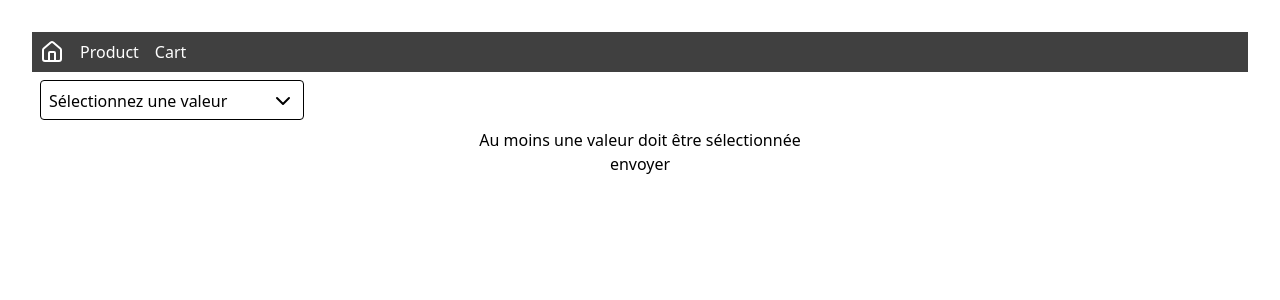
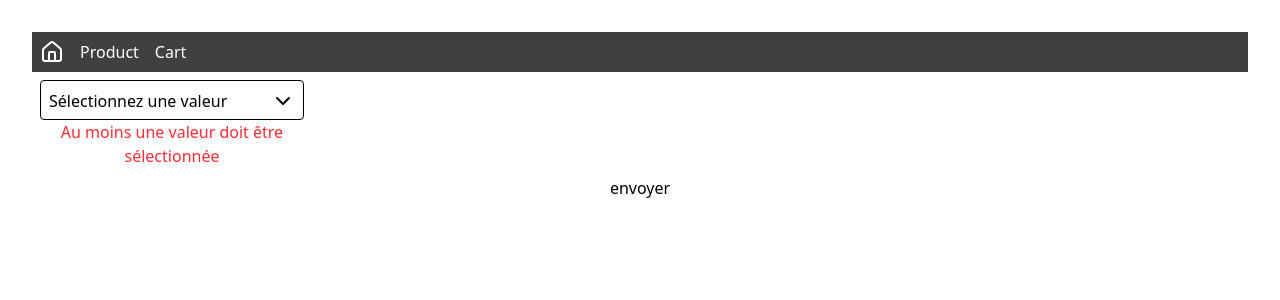
Before and after one commit to training-dev-fr/4-esgi-react-avance, a React (Vite) app: page /Select in a window 1280 px wide. Both pictures are taken after a click on the button "envoyer". Shown: the top 300 px of the page. Built offline with nearby package versions, Linux system fonts and the light colour scheme.

Commit message:
forward ref

```diff
--- a/src/Component/Public/CustomSelect/CustomSelect.jsx
+++ b/src/Component/Public/CustomSelect/CustomSelect.jsx
@@ -1,4 +1,4 @@
-import { useEffect, useRef, useState } from 'react';
+import { forwardRef, useEffect, useImperativeHandle, useRef, useState } from 'react';
 import './CustomSelect.css';
 import { ChevronDown, ChevronUp } from 'lucide-react';
 import * as LucideIcons from "lucide-react";
@@ -9,24 +9,28 @@ function DynamicIcon({ name }) {
     return <Icon size={16} />;
 }
 
-export default function CustomSelect({ selectOptions, onChange }) {
+const CustomSelect = forwardRef(function ({ selectOptions, onChange }, ref) {
     const [open, setOpen] = useState(false);
     const [selectedValue, setSelectedValue] = useState(null);
     const selectRef = useRef();
+    const [error, setError] = useState(null);
 
+    useImperativeHandle(ref, () => ({
+        toto: (error) => setError(error)
+    }), []);
 
     useEffect(() => {
         const onMouseDown = (e) => {
-            if(!selectRef) return;
+            if (!selectRef) return;
 
-            if(!selectRef.current.contains(e.target)){
+            if (!selectRef.current.contains(e.target)) {
                 setOpen(false);
             }
         }
-        document.addEventListener('click',onMouseDown);
-    },[])
+        document.addEventListener('click', onMouseDown);
+    }, [])
 
-    const onSelectValue = (option,e) => {
+    const onSelectValue = (option, e) => {
         setOpen(false);
         setSelectedValue(option);
         onChange(option);
@@ -41,9 +45,9 @@ export default function CustomSelect({ selectOptions, onChange }) {
                 }
                 {selectedValue &&
                     <div className="option flex items-center gap-2">
-                    <DynamicIcon name={selectedValue.icon} />
-                    {selectedValue.label}
-                </div>
+                        <DynamicIcon name={selectedValue.icon} />
+                        {selectedValue.label}
+                    </div>
                 }
                 {!open &&
                     <ChevronDown />
@@ -56,7 +60,7 @@ export default function CustomSelect({ selectOptions, onChange }) {
                 <div className="list flex border flex-col absolute top-12 w-65">
                     {selectOptions.map(option => {
                         return (
-                            <div className="option p-2 cursor-pointer hover:bg-blue-500 hover:text-white flex items-center gap-2 bg-white z-9999" onClick={(e) => onSelectValue(option,e)}>
+                            <div className="option p-2 cursor-pointer hover:bg-blue-500 hover:text-white flex items-center gap-2 bg-white z-9999" onClick={(e) => onSelectValue(option, e)}>
                                 <DynamicIcon name={option.icon} />
                                 {option.label}
                             </div>
@@ -64,6 +68,11 @@ export default function CustomSelect({ selectOptions, onChange }) {
                     })}
                 </div>
             }
+            {error &&
+                <div className="error text-red-500">{error.message}</div>
+            }
         </div>
     )
-}
+})
+
+export default CustomSelect;
--- a/src/Page/Public/Select.jsx
+++ b/src/Page/Public/Select.jsx
@@ -1,4 +1,4 @@
-import { useState } from "react";
+import { useRef, useState } from "react";
 import CustomSelect from "../../Component/Public/CustomSelect/CustomSelect";
 const selectOptions = [
     {
@@ -55,6 +55,7 @@ const selectOptions = [
 export default function Select({ }) {
     const [choice, setChoice] = useState(null);
     const [choiceError, setChoiceError] = useState(null);
+    const selectRef = useRef();
 
     const sendForm = (choice) => {
         return {
@@ -66,17 +67,12 @@ export default function Select({ }) {
 
     const submitForm = () => {
         let result = sendForm(choice);
-        if(result.error){
-            setChoiceError(result);
-        }
+        selectRef.current.toto(result);
     }
 
     return (
         <>
-            <CustomSelect selectOptions={selectOptions} onChange={(value) => setChoice(value)} />
-            {choiceError &&
-                <div className="error">{choiceError.message}</div>
-            }
+            <CustomSelect selectOptions={selectOptions} onChange={(value) => setChoice(value)} error={choiceError} ref={selectRef} />
             <button onClick={submitForm}>envoyer</button>
         </>
     )
```
